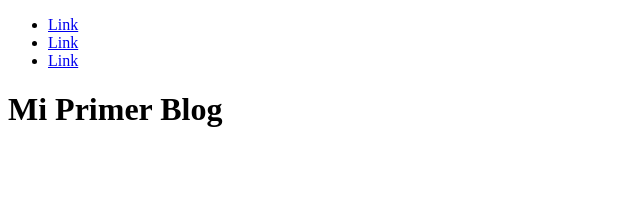
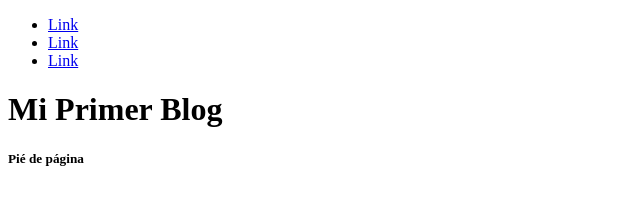
Before and after one commit to matias89/blog, a plain HTML site: page index.html in a window 1280 px wide. Shown: the full height of the page, 0-640 px from the left. Drawn offline with Linux system fonts and the light colour scheme.

Commit message:
Footer was added

```diff
--- a/index.html
+++ b/index.html
@@ -22,5 +22,8 @@
         </nav>
     </header>
     <h1>Mi Primer Blog</h1>
+    <footer>
+        <h5>Pié de página</h5>
+    </footer>
 </body>
 </html>
```
